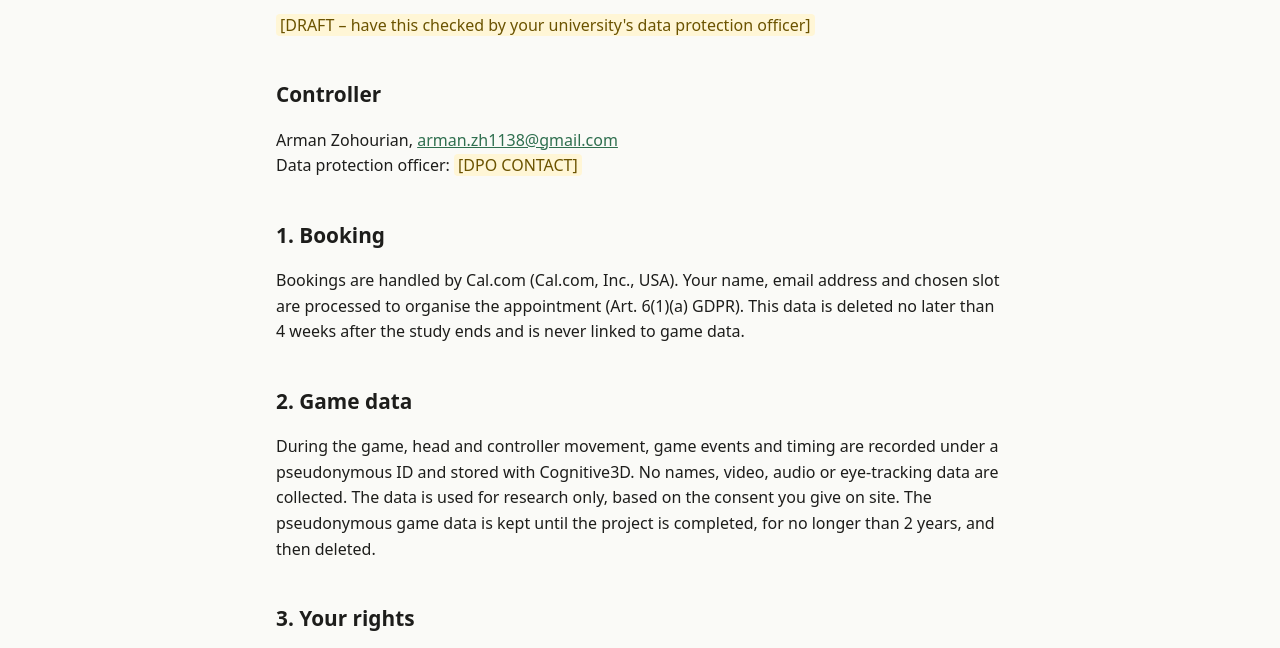
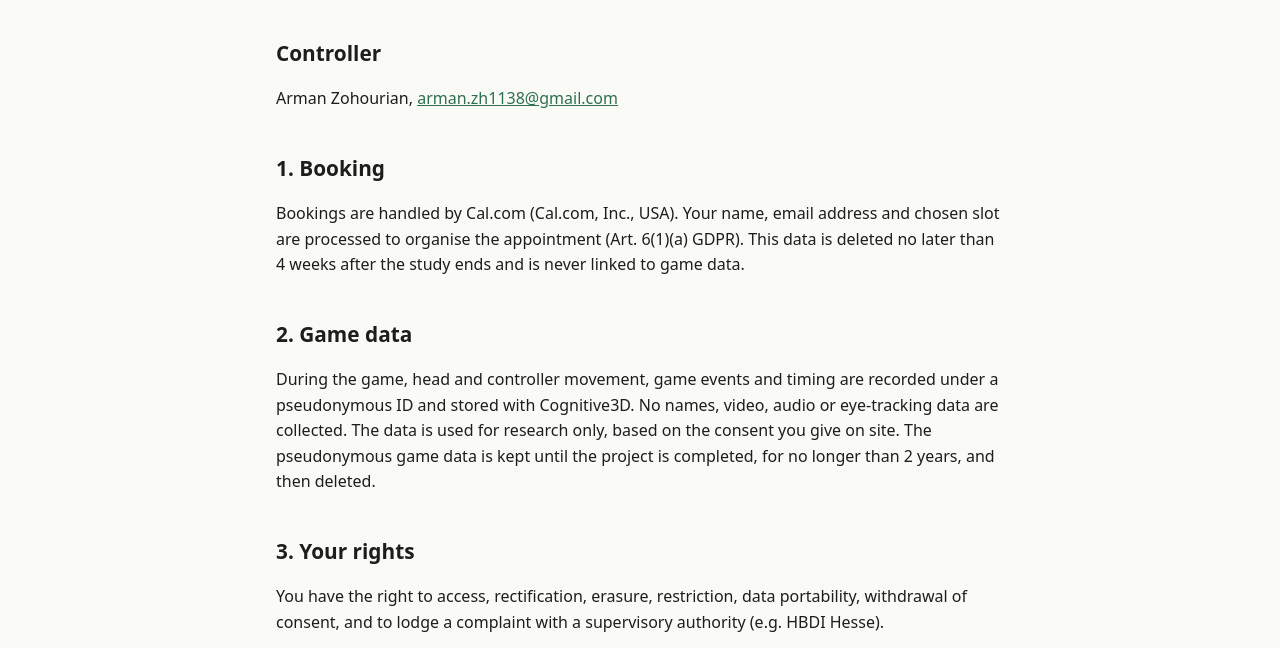
Before and after one commit to ArmanZohourian/vr-study, a plain HTML site: page privacy.html in a window 1280 px wide. Shown: the part 143-791 px from the top of the page. Drawn offline with Linux system fonts and the light colour scheme.

Commit message:
Privacy: remove draft note and DPO line
Co-Authored-By: Claude Opus 5.5 <noreply@anthropic.com>

```diff
--- a/privacy.html
+++ b/privacy.html
@@ -1,9 +1,8 @@
 <!doctype html><html lang="de"><head><meta charset="utf-8"><meta name="viewport" content="width=device-width,initial-scale=1"><title>Privacy</title><link rel="stylesheet" href="style.css"><script src="site.js"></script></head><body>
 <header><div class="wrap"><a class="brand" href="index.html"><span data-l="de">VR-Studie</span><span data-l="en">VR Study</span></a><div class="langs"><button data-set="de">DE</button> <button data-set="en">EN</button></div></div></header><main class="wrap">
 <h1 data-l="de">Datenschutzhinweise</h1><h1 data-l="en">Privacy notice</h1>
-<p><span class="todo">[DRAFT – have this checked by your university's data protection officer]</span></p>
 <h2 data-l="de">Verantwortlich</h2><h2 data-l="en">Controller</h2>
-<p>Arman Zohourian, <a href="mailto:arman.zh1138@gmail.com">arman.zh1138@gmail.com</a><br><span data-l="de">Datenschutzbeauftragte/r:</span><span data-l="en">Data protection officer:</span> <span class="todo">[DPO CONTACT]</span></p>
+<p>Arman Zohourian, <a href="mailto:arman.zh1138@gmail.com">arman.zh1138@gmail.com</a></p>
 <h2 data-l="de">1. Terminbuchung</h2><h2 data-l="en">1. Booking</h2>
 <p data-l="de">Für die Buchung nutzen wir Cal.com (Cal.com, Inc., USA). Dabei werden Name, E-Mail-Adresse und gewählter Termin verarbeitet, um den Termin zu organisieren (Art. 6 Abs. 1 lit. a DSGVO). Diese Daten werden spätestens 4 Wochen nach Studienende gelöscht und nie mit Spieldaten verknüpft.</p>
 <p data-l="en">Bookings are handled by Cal.com (Cal.com, Inc., USA). Your name, email address and chosen slot are processed to organise the appointment (Art. 6(1)(a) GDPR). This data is deleted no later than 4 weeks after the study ends and is never linked to game data.</p>
```
